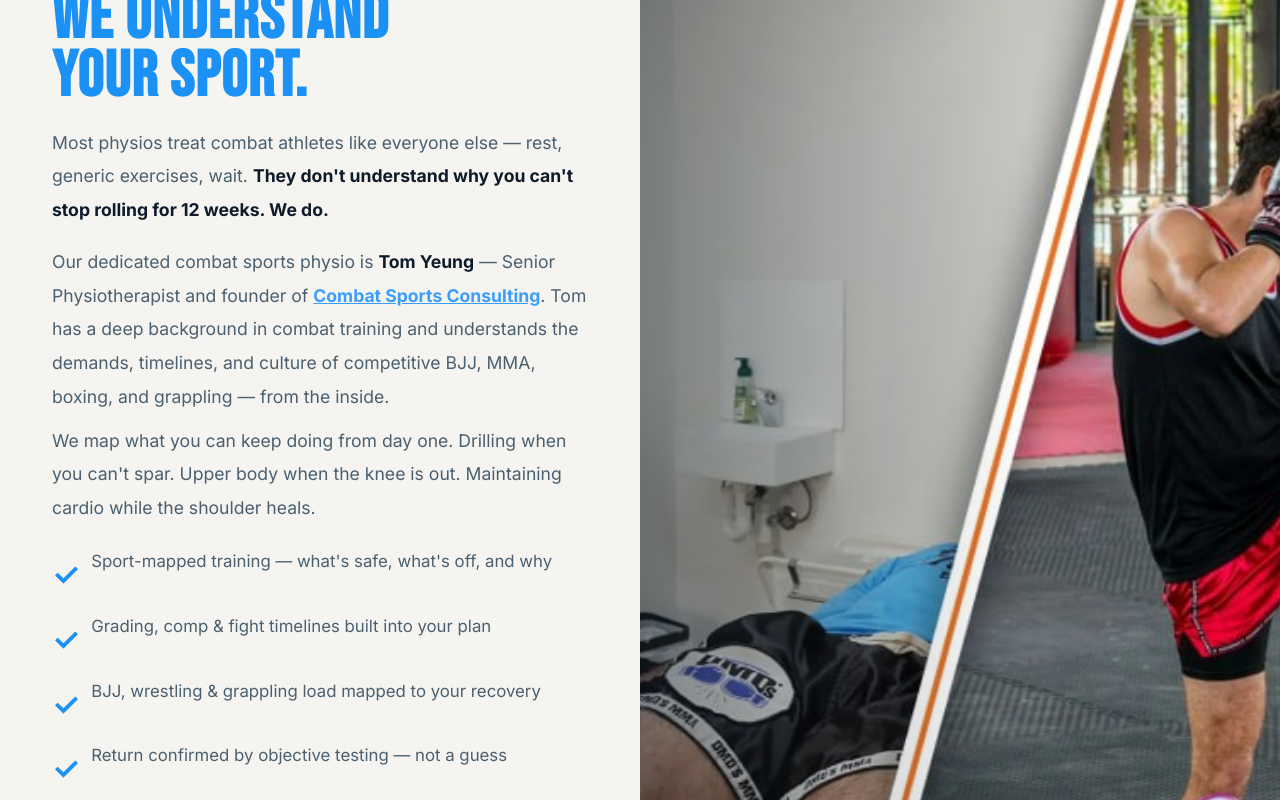
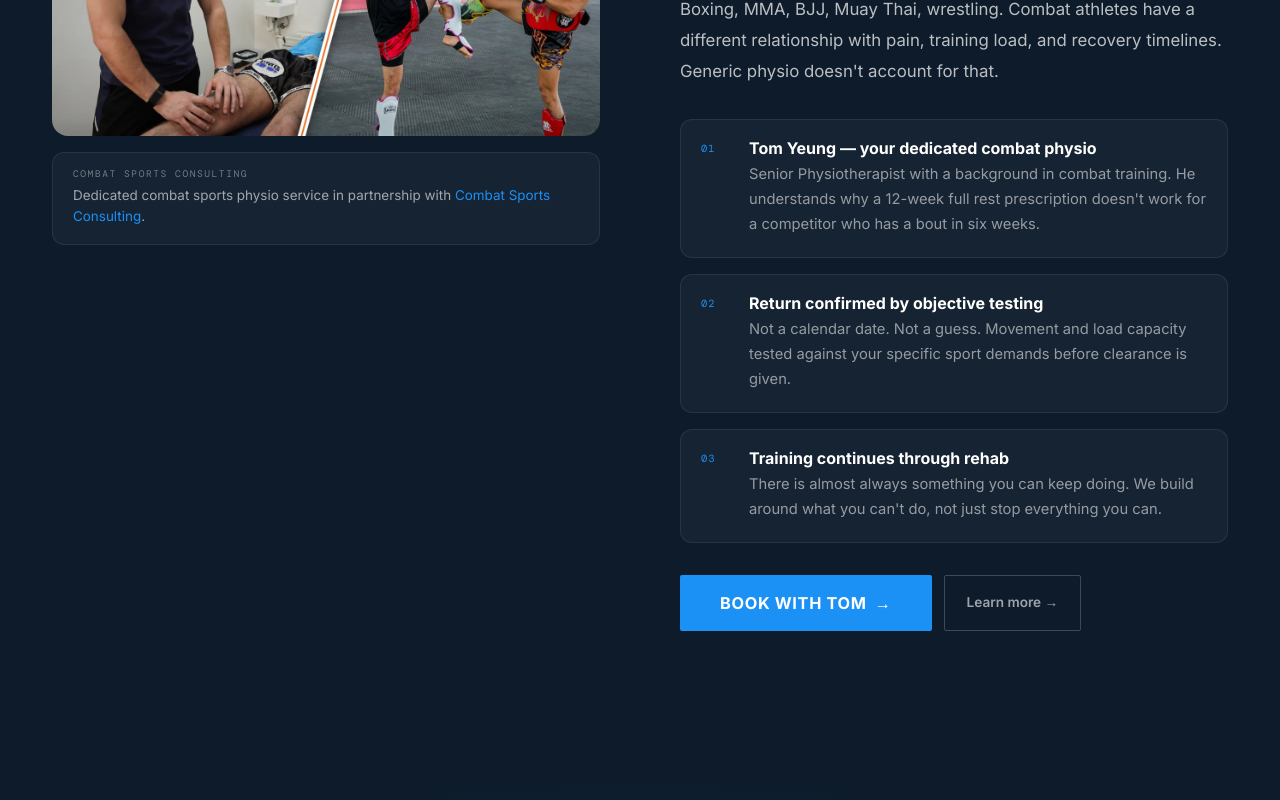
Before and after one commit to ctandy-ai/Stride-Website, a Next.js app: page /combat-sports-physio in a window 1280 px wide. Shown: the part 760-1560 px from the top of the page. Built offline with nearby package versions, Linux system fonts and the light colour scheme.

Commit message:
All sections: Problem-pattern layout — copy + standalone rounded image/video card, consistent across Gym, ACL, Combat, Sunday Clinic

```diff
--- a/components/sections/ACLRehab.tsx
+++ b/components/sections/ACLRehab.tsx
@@ -11,99 +11,88 @@ export default function ACLRehab() {
     if (typeof (window as any).openModal === "function") (window as any).openModal();
   };
 
+  const cards = [
+    { n: "01", title: "Phase-by-phase milestones — no guessing", body: "Every phase has objective criteria. You don't move forward until you've cleared the gate. No calendar-based guesswork." },
+    { n: "02", title: "Objective movement testing at each gate", body: "Single-leg hop testing, force plate data, movement symmetry scores. You see the numbers. You know where you stand." },
+    { n: "03", title: "Developed by our director", body: "Prepared to Play was developed by Chris Tandy — 11 years embedded at Melbourne Storm NRL. The same methodology that returned elite athletes now drives the program." },
+  ];
+
   return (
-    <div ref={ref} style={{ background: "var(--navy)", padding: "80px var(--px)" }}>
-      <div style={{ maxWidth: 1100, margin: "0 auto" }}>
-
-        {/* Copy */}
-        <div style={{ display: "grid", gridTemplateColumns: "1fr 1fr", gap: 64, alignItems: "center", marginBottom: 48 }}>
-          <motion.div
-            initial={{ opacity: 0, y: 24 }}
-            animate={inView ? { opacity: 1, y: 0 } : {}}
-            transition={{ duration: 0.6 }}
-          >
-            <div className="ey ey-blue" style={{ marginBottom: 16 }}>ACL Specialists</div>
-            <h2
+    <div
+      ref={ref}
       style={{
-                fontFamily: "var(--font-bebas)",
-                fontSize: "clamp(2.5rem, 5vw, 4rem)",
-                lineHeight: 0.9,
-                letterSpacing: "0.02em",
-                color: "#fff",
-                marginBottom: 20,
+        background: "var(--off)",
+        padding: "96px var(--px)",
+        display: "grid",
+        gridTemplateColumns: "1fr 1fr",
+        gap: 80,
+        maxWidth: 1360,
+        margin: "0 auto",
+        alignItems: "start",
       }}
     >
+      {/* Copy — left */}
+      <div>
+        <div className="ey ey-blue">ACL Specialists</div>
+        <h2 className="sh sh-navy" style={{ marginBottom: 24 }}>
           Prepared to Play<br /><span className="orange">ACL Program.</span>
         </h2>
-            <p className="bt-inv" style={{ marginBottom: 18 }}>
-              ACL rehabilitation is the most complex, highest-stakes injury in sport.{" "}
-              ACL rehab done without objective clearance testing carries significant re-injury risk. Done right — with structured, gate-by-gate testing — athletes return with data to prove they&apos;re ready.
+        <p className="bt" style={{ marginBottom: 20 }}>
+          ACL rehabilitation is the most complex, highest-stakes injury in sport. Done without objective clearance testing, re-injury risk is significant. Done right — with structured, gate-by-gate testing — athletes return with data to prove they&apos;re ready.
         </p>
-            <p className="bt-inv" style={{ marginBottom: 22 }}>
-              Our ACL pathway, Prepared to Play, was developed by our director Chris Tandy —
-              AI-powered injury analysis and movement profiling to build a personalised, evidence-based pathway from surgery to full return-to-play clearance.
+        <p className="bt" style={{ marginBottom: 28 }}>
+          Our ACL pathway, Prepared to Play, was developed by our director Chris Tandy — AI-powered movement profiling to build a personalised, evidence-based pathway from surgery to full return-to-play clearance.
         </p>
+
+        <div style={{ display: "flex", flexDirection: "column", gap: 16, marginBottom: 32 }}>
+          {cards.map((card, i) => (
+            <motion.div
+              key={i}
+              initial={{ opacity: 0, x: -20 }}
+              animate={inView ? { opacity: 1, x: 0 } : {}}
+              transition={{ delay: i * 0.15 + 0.2, duration: 0.5 }}
+              style={{
+                display: "flex", gap: 20, padding: 20,
+                background: "#fff", borderRadius: 12, border: "1px solid var(--stone)",
+              }}
+            >
+              <div style={{ fontFamily: "var(--font-dm-mono)", fontSize: "0.65rem", letterSpacing: "0.1em", color: "var(--blue)", flex: "0 0 28px", paddingTop: 4 }}>
+                {card.n}
+              </div>
+              <div>
+                <h4 style={{ fontWeight: 700, color: "var(--navy)", marginBottom: 6, fontSize: "1rem" }}>{card.title}</h4>
+                <p style={{ color: "#4A6070", lineHeight: 1.7, fontSize: "0.92rem" }}>{card.body}</p>
+              </div>
             </motion.div>
-
-          <motion.ul
-            initial={{ opacity: 0, y: 24 }}
-            animate={inView ? { opacity: 1, y: 0 } : {}}
-            transition={{ duration: 0.6, delay: 0.15 }}
-            className="cklist cklist-inv"
-            style={{ marginBottom: 0 }}
-          >
-            {[
-              "Phase-by-phase return-to-sport milestones — no guessing",
-              "Objective movement testing at each clearance gate",
-              "Individualised S&C programming updated weekly",
-              "Return-to-play confirmation backed by biomechanical data",
-            ].map((item, i) => (
-              <li key={i} style={{ marginBottom: 12 }}>
-                <span className="ck">✓</span>{item}
-              </li>
           ))}
-            <li style={{ marginTop: 24, listStyle: "none" }}>
-              <button className="btn btn-primary" onClick={openModal} style={{ alignSelf: "flex-start" }}>
+        </div>
+        <button className="btn btn-primary" onClick={openModal}>
           Ask about ACL rehab <span className="arr">→</span>
         </button>
-            </li>
-          </motion.ul>
       </div>
 
-        {/* ACL performance video — standalone block */}
+      {/* Standalone video card — right */}
       <motion.div
-          initial={{ opacity: 0, y: 32 }}
-          animate={inView ? { opacity: 1, y: 0 } : {}}
-          transition={{ duration: 0.7, delay: 0.2 }}
-          style={{
-            borderRadius: 16,
-            overflow: "hidden",
-            position: "relative",
-            border: "1px solid rgba(255,255,255,0.08)",
-            background: "#000",
-          }}
+        initial={{ opacity: 0, x: 30 }}
+        animate={inView ? { opacity: 1, x: 0 } : {}}
+        transition={{ delay: 0.3, duration: 0.6 }}
+        style={{ position: "sticky", top: 100 }}
       >
         <video
-            autoPlay
-            muted
-            loop
-            playsInline
-            style={{ width: "100%", display: "block", maxHeight: 520, objectFit: "cover" }}
+          autoPlay muted loop playsInline
+          style={{ width: "100%", borderRadius: 16, objectFit: "cover", display: "block" }}
         >
           <source src="/acl-hop-test.mp4" type="video/mp4" />
         </video>
-          <div style={{
-            position: "absolute", bottom: 0, left: 0, right: 0,
-            background: "linear-gradient(to top, rgba(9,20,33,0.85) 0%, transparent 60%)",
-            padding: "32px 28px 24px",
-          }}>
-            <div style={{ fontFamily: "var(--font-mono)", fontSize: "0.6rem", letterSpacing: "0.16em", textTransform: "uppercase", color: "rgba(255,255,255,0.6)" }}>
-              Single-leg hop testing · Objective return-to-sport clearance · Prepared to Play
+        <div style={{ marginTop: 16, padding: "16px 20px", background: "#fff", border: "1px solid var(--stone)", borderRadius: 12 }}>
+          <div style={{ fontFamily: "var(--font-dm-mono)", fontSize: "0.6rem", letterSpacing: "0.16em", textTransform: "uppercase", color: "var(--blue)", marginBottom: 4 }}>
+            Single-leg hop testing
           </div>
+          <p style={{ color: "#4A6070", fontSize: "0.84rem", lineHeight: 1.6, margin: 0 }}>
+            Objective return-to-sport clearance. Distance, symmetry, and load measured against sport-specific benchmarks — not a calendar date.
+          </p>
         </div>
       </motion.div>
-
-      </div>
     </div>
   );
 }
--- a/components/sections/CombatSports.tsx
+++ b/components/sections/CombatSports.tsx
@@ -2,7 +2,7 @@
 
 import { motion, useInView } from "framer-motion";
 import { useRef } from "react";
-import Image from "next/image";
+import Link from "next/link";
 
 export default function CombatSports() {
   const ref = useRef(null);
@@ -12,127 +12,113 @@ export default function CombatSports() {
     if (typeof (window as any).openModal === "function") (window as any).openModal();
   };
 
+  const cards = [
+    { n: "01", title: "Tom Yeung — your dedicated combat physio", body: "Senior Physiotherapist with a background in combat training. He understands why a 12-week full rest prescription doesn't work for a competitor who has a bout in six weeks." },
+    { n: "02", title: "Return confirmed by objective testing", body: "Not a calendar date. Not a guess. Movement and load capacity tested against your specific sport demands before clearance is given." },
+    { n: "03", title: "Training continues through rehab", body: "There is almost always something you can keep doing. We build around what you can't do, not just stop everything you can." },
+  ];
+
   return (
     <div
       ref={ref}
       style={{
+        background: "var(--navy)",
+        padding: "96px var(--px)",
         display: "grid",
         gridTemplateColumns: "1fr 1fr",
-        minHeight: 600,
+        gap: 80,
+        maxWidth: 1360,
+        margin: "0 auto",
+        alignItems: "start",
       }}
     >
-      {/* Copy */}
+      {/* Standalone image card — left side */}
       <motion.div
         initial={{ opacity: 0, x: -30 }}
         animate={inView ? { opacity: 1, x: 0 } : {}}
-        transition={{ duration: 0.7 }}
-        style={{
-          padding: "80px var(--px)",
-          background: "var(--off)",
-          display: "flex",
-          flexDirection: "column",
-          justifyContent: "center",
-        }}
+        transition={{ delay: 0.2, duration: 0.6 }}
+        style={{ position: "sticky", top: 100 }}
       >
-        <div style={{ marginBottom: 20 }}>
-          <a href="https://www.combatsportsconsulting.com/" target="_blank" rel="noopener">
-            <Image
-              src="/combat-sports-consulting-logo.jpg"
-              alt="Combat Sports Consulting"
-              width={144}
-              height={72}
-              style={{ height: 72, width: "auto", borderRadius: 8 }}
-            />
-          </a>
+        {/* eslint-disable-next-line @next/next/no-img-element */}
+        <img
+          src="/combat-sports.jpg"
+          alt="Tom Yeung treating a combat athlete — Stride Sports Physio Melbourne"
+          style={{ width: "100%", borderRadius: 16, objectFit: "cover", display: "block" }}
+        />
+        <div style={{ marginTop: 16, padding: "16px 20px", background: "rgba(255,255,255,0.04)", border: "1px solid rgba(255,255,255,0.08)", borderRadius: 12 }}>
+          <div style={{ fontFamily: "var(--font-dm-mono)", fontSize: "0.6rem", letterSpacing: "0.16em", textTransform: "uppercase", color: "rgba(255,255,255,0.4)", marginBottom: 6 }}>
+            Combat Sports Consulting
+          </div>
+          <p style={{ color: "rgba(255,255,255,0.6)", fontSize: "0.84rem", lineHeight: 1.6, margin: 0 }}>
+            Dedicated combat sports physio service in partnership with{" "}
+            <a href="https://www.combatsportsconsulting.com.au" target="_blank" rel="noopener" style={{ color: "var(--blue)", textDecoration: "none" }}>
+              Combat Sports Consulting
+            </a>.
+          </p>
         </div>
-        <div className="ey ey-blue">Combat Athletes</div>
+      </motion.div>
+
+      {/* Copy — right side */}
+      <div>
+        <div className="ey ey-blue">Combat Sports Physio</div>
         <h2
           style={{
             fontFamily: "var(--font-bebas)",
             fontSize: "clamp(2.5rem, 5vw, 4rem)",
             lineHeight: 0.9,
             letterSpacing: "0.02em",
-            color: "var(--navy)",
-            marginBottom: 20,
+            color: "#fff",
+            marginBottom: 24,
           }}
         >
-          BJJ. MMA. Boxing.<br /><span className="orange">We understand<br />your sport.</span>
+          Built for fighters.<br /><span className="orange">Not general patients.</span>
         </h2>
-        <p className="bt" style={{ marginBottom: 18 }}>
-          Most physios treat combat athletes like everyone else — rest, generic exercises, wait.{" "}
-          <strong>They don&apos;t understand why you can&apos;t stop rolling for 12 weeks. We do.</strong>
+        <p className="bt-inv" style={{ marginBottom: 32 }}>
+          Boxing, MMA, BJJ, Muay Thai, wrestling. Combat athletes have a different relationship with pain, training load, and recovery timelines. Generic physio doesn&apos;t account for that.
         </p>
-        <p className="bt" style={{ marginBottom: 10 }}>
-          Our dedicated combat sports physio is <strong>Tom Yeung</strong> — Senior Physiotherapist and founder of{" "}
-          <a
-            href="https://www.combatsportsconsulting.com/"
-            target="_blank"
-            rel="noopener"
-            style={{ color: "#3b9eff", fontWeight: 700 }}
-          >
-            Combat Sports Consulting
-          </a>.
-          Tom has a deep background in combat training and understands the demands, timelines, and culture of competitive BJJ, MMA, boxing, and grappling — from the inside.
-        </p>
-        <p className="bt" style={{ marginBottom: 22 }}>
-          We map what you can keep doing from day one. Drilling when you can&apos;t spar.
-          Upper body when the knee is out. Maintaining cardio while the shoulder heals.
-        </p>
-        <ul className="cklist" style={{ marginBottom: 24 }}>
-          {[
-            "Sport-mapped training — what's safe, what's off, and why",
-            "Grading, comp & fight timelines built into your plan",
-            "BJJ, wrestling & grappling load mapped to your recovery",
-            "Return confirmed by objective testing — not a guess",
-          ].map((item, i) => (
-            <li key={i}><span className="ck">✓</span>{item}</li>
+
+        <div style={{ display: "flex", flexDirection: "column", gap: 16, marginBottom: 32 }}>
+          {cards.map((card, i) => (
+            <motion.div
+              key={i}
+              initial={{ opacity: 0, x: 20 }}
+              animate={inView ? { opacity: 1, x: 0 } : {}}
+              transition={{ delay: i * 0.15 + 0.2, duration: 0.5 }}
+              style={{
+                display: "flex", gap: 20, padding: 20,
+                background: "rgba(255,255,255,0.04)",
+                borderRadius: 12,
+                border: "1px solid rgba(255,255,255,0.08)",
+              }}
+            >
+              <div style={{ fontFamily: "var(--font-dm-mono)", fontSize: "0.65rem", letterSpacing: "0.1em", color: "var(--blue)", flex: "0 0 28px", paddingTop: 4 }}>
+                {card.n}
+              </div>
+              <div>
+                <h4 style={{ fontWeight: 700, color: "#fff", marginBottom: 6, fontSize: "1rem" }}>{card.title}</h4>
+                <p style={{ color: "rgba(255,255,255,0.55)", lineHeight: 1.7, fontSize: "0.92rem" }}>{card.body}</p>
+              </div>
+            </motion.div>
           ))}
-        </ul>
+        </div>
+
         <div style={{ display: "flex", gap: 12, flexWrap: "wrap" }}>
           <button className="btn btn-primary" onClick={openModal}>
             Book with Tom <span className="arr">→</span>
           </button>
-          <a
-            href="https://www.combatsportsconsulting.com/"
-            target="_blank"
-            rel="noopener"
+          <Link
+            href="/combat-sports-physio"
             style={{
-              background: "#fff",
-              border: "2px solid #fff",
-              color: "#1a1a2e",
-              padding: "12px 22px",
-              borderRadius: 8,
-              fontWeight: 700,
-              textDecoration: "none",
-              display: "inline-flex",
-              alignItems: "center",
-              gap: 6,
-              fontSize: "0.9rem",
+              display: "inline-flex", alignItems: "center", gap: 8,
+              color: "rgba(255,255,255,0.6)", textDecoration: "none",
+              border: "1px solid rgba(255,255,255,0.2)", padding: "12px 22px",
+              borderRadius: 2, fontSize: "0.85rem", fontWeight: 600,
             }}
           >
-            Combat Sports Consulting ↗
-          </a>
+            Learn more →
+          </Link>
         </div>
-      </motion.div>
-
-      {/* Training image */}
-      <motion.div
-        initial={{ opacity: 0, x: 30 }}
-        animate={inView ? { opacity: 1, x: 0 } : {}}
-        transition={{ delay: 0.2, duration: 0.7 }}
-        style={{ position: "relative", overflow: "hidden", minHeight: 500 }}
-      >
-        {/* eslint-disable-next-line @next/next/no-img-element */}
-        <img
-          src="/combat-sports.jpg"
-          alt="Tom Yeung treating a combat athlete — Stride Sports Physio Melbourne"
-          style={{ width: "100%", height: "100%", objectFit: "cover", objectPosition: "center top", position: "absolute", inset: 0 }}
-        />
-        <div style={{
-          position: "absolute", inset: 0,
-          background: "linear-gradient(to right, rgba(9,20,33,0.4) 0%, transparent 60%)",
-        }} />
-      </motion.div>
+      </div>
     </div>
   );
 }
--- a/components/sections/SundayClinic.tsx
+++ b/components/sections/SundayClinic.tsx
@@ -12,108 +12,108 @@ export default function SundayClinic() {
     if (typeof (window as any).openModal === "function") (window as any).openModal();
   };
 
+  const cards = [
+    { n: "01", title: "No GP referral needed", body: "Walk in, get assessed, leave with a diagnosis and a written plan. Same day answers — not an appointment in five days time." },
+    { n: "02", title: "$0 gap for eligible claims", body: "Via sports insurance and private health. Bring your card. We handle the claim on the spot." },
+    { n: "03", title: "Assessment designed for athletes", body: "Not a general practice model. Sport-specific assessment by physiotherapists who understand load, competition timelines, and what matters to an athlete." },
+  ];
+
   return (
-    <section
+    <div
       ref={ref}
       id="sunday-clinic"
       style={{
-        position: "relative",
-        minHeight: 600,
-        display: "flex",
-        alignItems: "flex-end",
-        overflow: "hidden",
+        background: "var(--navy)",
+        padding: "96px var(--px)",
+        display: "grid",
+        gridTemplateColumns: "1fr 1fr",
+        gap: 80,
+        maxWidth: 1360,
+        margin: "0 auto",
+        alignItems: "start",
       }}
     >
-      <Image
-        src="/hero-asic.jpg"
-        alt="Athlete injured on field — Stride Acute Sports Injury Clinic"
-        fill
-        style={{ objectFit: "cover", objectPosition: "center" }}
-      />
-      <div
-        style={{
-          position: "absolute",
-          inset: 0,
-          background: "linear-gradient(to right, rgba(9,20,33,0.95) 0%, rgba(9,20,33,0.7) 50%, rgba(9,20,33,0.3) 100%)",
-        }}
-      />
+      {/* Standalone image card — left */}
+      <motion.div
+        initial={{ opacity: 0, x: -30 }}
+        animate={inView ? { opacity: 1, x: 0 } : {}}
+        transition={{ delay: 0.2, duration: 0.6 }}
+        style={{ position: "sticky", top: 100 }}
+      >
+        <div style={{ borderRadius: 16, overflow: "hidden", position: "relative" }}>
+          <Image
+            src="/hero-asic.jpg"
+            alt="Athlete assessed at Stride Acute Sports Injury Clinic — Sunday Moonee Ponds"
+            width={700}
+            height={520}
+            style={{ width: "100%", height: "auto", display: "block", objectFit: "cover" }}
+          />
+        </div>
+        <div style={{ marginTop: 16, display: "grid", gridTemplateColumns: "1fr 1fr 1fr", gap: 10 }}>
+          {[
+            { num: "$0", label: "Gap eligible claims" },
+            { num: "Same day", label: "Diagnosis" },
+            { num: "Sun 9–2", label: "Moonee Ponds" },
+          ].map((s, i) => (
+            <div key={i} style={{ background: "rgba(255,255,255,0.05)", border: "1px solid rgba(255,255,255,0.09)", borderRadius: 10, padding: "14px 16px" }}>
+              <div style={{ fontFamily: "var(--font-bebas)", fontSize: "1.4rem", color: "#fff", lineHeight: 1 }}>{s.num}</div>
+              <div style={{ color: "rgba(255,255,255,0.5)", fontSize: "0.72rem", marginTop: 4 }}>{s.label}</div>
+            </div>
+          ))}
+        </div>
+      </motion.div>
 
-      <motion.div
-        initial={{ opacity: 0, y: 30 }}
-        animate={inView ? { opacity: 1, y: 0 } : {}}
-        transition={{ duration: 0.7 }}
-        style={{
-          position: "relative",
-          zIndex: 5,
-          padding: "80px var(--px)",
-          maxWidth: 700,
-        }}
-      >
-        {/* Badge */}
-        <div
-          style={{
-            display: "inline-flex",
-            alignItems: "center",
-            gap: 8,
-            background: "rgba(27,144,245,0.2)",
-            border: "1px solid rgba(27,144,245,0.4)",
-            borderRadius: 20,
-            padding: "6px 14px",
-            marginBottom: 20,
-          }}
-        >
-          <span style={{ width: 8, height: 8, borderRadius: "50%", background: "var(--blue)", display: "inline-block", animation: "pulse 2s infinite" }} />
-          <span style={{ color: "#68b4ff", fontSize: "0.8rem", fontWeight: 600 }}>
-            Now open Sundays · 9am–2pm
-          </span>
+      {/* Copy — right */}
+      <div>
+        <div style={{ display: "inline-flex", alignItems: "center", gap: 8, background: "rgba(27,144,245,0.15)", border: "1px solid rgba(27,144,245,0.35)", borderRadius: 20, padding: "5px 14px", marginBottom: 20 }}>
+          <span style={{ width: 7, height: 7, borderRadius: "50%", background: "var(--blue)", display: "inline-block" }} />
+          <span style={{ color: "#68b4ff", fontSize: "0.78rem", fontWeight: 600 }}>Now open Sundays · 9am–2pm</span>
         </div>
-
-        <div className="ey ey-blue" style={{ marginBottom: 12 }}>Acute Sports Injury Clinic</div>
+        <div className="ey ey-blue">Acute Sports Injury Clinic</div>
         <h2
           style={{
             fontFamily: "var(--font-bebas)",
-            fontSize: "clamp(2.5rem, 6vw, 5rem)",
+            fontSize: "clamp(2.5rem, 5vw, 4rem)",
             lineHeight: 0.9,
             letterSpacing: "0.02em",
             color: "#fff",
-            marginBottom: 20,
+            marginBottom: 24,
           }}
         >
-          Hurt on the weekend?<br />
-          <span className="orange">Don&apos;t wait till Monday.</span>
+          Hurt on the weekend?<br /><span className="orange">Don&apos;t wait till Monday.</span>
         </h2>
-        <p style={{ color: "rgba(255,255,255,0.72)", fontSize: "1.05rem", lineHeight: 1.8, marginBottom: 24 }}>
-          Our Sunday Acute Sports Injury Clinic is designed for athletes who got hurt over the weekend — and can&apos;t afford to wait days to find out what&apos;s actually wrong.
-          Walk in, get assessed, get your plan. No GP referral needed.
+        <p className="bt-inv" style={{ marginBottom: 32 }}>
+          Our Sunday Acute Sports Injury Clinic is built for athletes who got hurt over the weekend and can&apos;t afford to wait days for answers. Walk in, get assessed, get your plan.
         </p>
 
-        {/* Stats */}
-        <div style={{ display: "grid", gridTemplateColumns: "1fr 1fr 1fr", gap: 16, marginBottom: 32 }}>
-          {[
-            { num: "$0", label: "Gap for eligible sports injury claims", sub: "Via sports + private health insurance" },
-            { num: "Same day", label: "Assessment & diagnosis", sub: "No waiting days for answers" },
-            { num: "Sunday 9am–2pm", label: "Moonee Ponds", sub: "Saturday afternoons coming soon" },
-          ].map((stat, i) => (
-            <div
+        <div style={{ display: "flex", flexDirection: "column", gap: 16, marginBottom: 32 }}>
+          {cards.map((card, i) => (
+            <motion.div
               key={i}
+              initial={{ opacity: 0, x: 20 }}
+              animate={inView ? { opacity: 1, x: 0 } : {}}
+              transition={{ delay: i * 0.15 + 0.2, duration: 0.5 }}
               style={{
-                background: "rgba(255,255,255,0.08)",
-                border: "1px solid rgba(255,255,255,0.15)",
+                display: "flex", gap: 20, padding: 20,
+                background: "rgba(255,255,255,0.04)",
                 borderRadius: 12,
-                padding: "16px 20px",
+                border: "1px solid rgba(255,255,255,0.08)",
               }}
             >
-              <div style={{ fontFamily: "var(--font-bebas)", fontSize: "1.8rem", color: "#fff", lineHeight: 1 }}>{stat.num}</div>
-              <div style={{ color: "rgba(255,255,255,0.7)", fontSize: "0.82rem", fontWeight: 600, marginTop: 4 }}>{stat.label}</div>
-              <div style={{ color: "rgba(255,255,255,0.4)", fontSize: "0.72rem", marginTop: 3 }}>{stat.sub}</div>
-            </div>
+              <div style={{ fontFamily: "var(--font-dm-mono)", fontSize: "0.65rem", letterSpacing: "0.1em", color: "var(--blue)", flex: "0 0 28px", paddingTop: 4 }}>
+                {card.n}
+              </div>
+              <div>
+                <h4 style={{ fontWeight: 700, color: "#fff", marginBottom: 6, fontSize: "1rem" }}>{card.title}</h4>
+                <p style={{ color: "rgba(255,255,255,0.55)", lineHeight: 1.7, fontSize: "0.92rem" }}>{card.body}</p>
+              </div>
+            </motion.div>
           ))}
         </div>
-
         <button className="btn btn-primary" onClick={openModal}>
           Book Sunday Assessment <span className="arr">→</span>
         </button>
-      </motion.div>
-    </section>
+      </div>
+    </div>
   );
 }
```
Also changed, not shown: components/sections/Gym.tsx (+49 -74 lines). Lines whose indentation alone changed are shown as unchanged.
